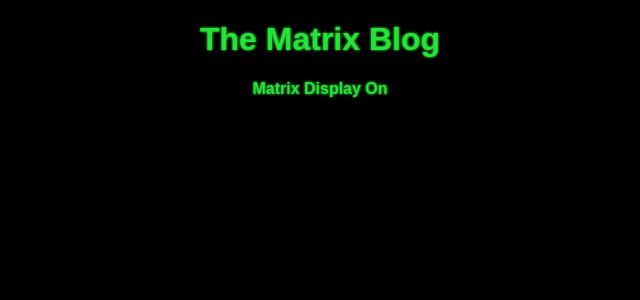
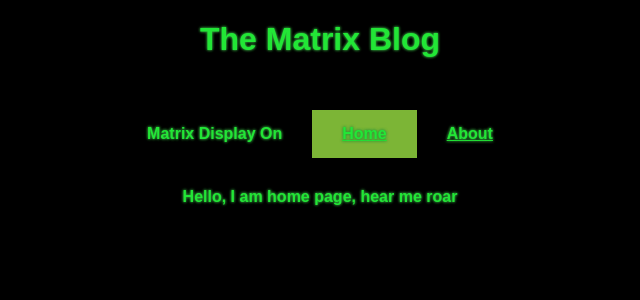
Before and after one commit to QamarFarooq/personal-blog-frontend-v1, a React (Create React App) app: page / in a window 1280 px wide. Shown: the top 300 px of the page, without its empty margins (320-960 px from the left). Built offline with nearby package versions, Linux system fonts and the light colour scheme; a web font is replaced by a local one.

Commit message:
added nav bar and also added matrix fail fall button on nav bar. Also made HomePage.js component and imported it into App.js to make sure it is working, and it is

```diff
--- a/package.json
+++ b/package.json
@@ -9,6 +9,7 @@
     "axios": "^1.4.0",
     "react": "^18.2.0",
     "react-dom": "^18.2.0",
+    "react-router-dom": "^6.14.0",
     "react-scripts": "5.0.1",
     "web-vitals": "^2.1.4"
   },
--- a/src/App.js
+++ b/src/App.js
@@ -1,10 +1,14 @@
 import './App.css';
 import { GlobalStore } from './store/Store';
 import React, { useState, useEffect, useReducer, createContext, useContext } from 'react';
+import { createBrowserRouter, createRoutesFromElements, RouterProvider, Routes, Route, Link, NavLink, Outlet } from 'react-router-dom';
 import axios from 'axios';
 import MatrixRain from './containers/MatrixRain/MatrixRain'
 import Title from './components/Title/Title.js';
-//import Navbar from './containers/Navbar/Navbar.js';
+import Navbar from './components/Navbar/Navbar.js';
+import HomePage from './components/HomePage/HomePage';
+
+
 
 // this format below is called REACT ARROW FUNCTION COMPONENT
 function App() {
@@ -26,6 +30,7 @@ function App() {
 
   // when you console.log output from a axios request, do this "console.log("this is the response => ", response.data)"
   // do NOT do this "console.log("this is the response => " + response.data)" if you do '+' the console log gives you [Object Object]
+
   useEffect (() => {
     axios.post('http://localhost:8081/').then(response => {
       console.log("this is the response a=> ", response.data)
@@ -36,13 +41,22 @@ function App() {
   }, []);
 
   return (
-    <div className="App">
-        <MatrixRain/>
-        <Title/>
 
-        <div className="button-element" onClick={() => dispatch({type: 'MATRIX_DISPLAY_BUTTON_CHANGE_MATRIX_DISPLAY_STATE'})}>Matrix Display {state.displayMatrix ? 'Off' : 'On'}</div>
+      <div className="App">
 
-    </div>
+
+          <MatrixRain/>
+          <Title/>
+          <Navbar/>
+
+
+          <Routes>
+            <Route path='/' element={<HomePage/>}></Route>
+            <Route path='about' element={<div>About Page</div>}></Route>
+          </Routes>
+
+      </div>
+
   );
 }
 
--- /dev/null
+++ b/src/components/HomePage/HomePage.js
@@ -0,0 +1,8 @@
+
+const HomePage = ( props ) => {
+    return (
+        <div>Hello, I am home page, hear me roar</div>
+    )
+}
+
+export default HomePage;
--- /dev/null
+++ b/src/components/Navbar/Navbar.css
@@ -0,0 +1,15 @@
+.nav-bar {
+    display: flex;
+    justify-content: center;
+    padding-top: 30px;
+    padding-bottom: 30px;
+    padding-right: 50px;
+    padding-left: 50px;
+}
+
+.nav-link {
+    padding-top: 15px;
+    padding-bottom: 15px;
+    padding-left: 30px;
+    padding-right: 30px;
+}
--- a/src/components/Navbar/Navbar.js
+++ b/src/components/Navbar/Navbar.js
@@ -0,0 +1,23 @@
+import App from '../../App';
+import './Navbar.css';
+import axios from 'axios';
+import React, { useState, useEffect, useReducer, createContext, useContext } from 'react';
+import { createBrowserRouter, Routes, Route, Link, NavLink, createRoutesFromElements } from 'react-router-dom';
+import { GlobalStore } from '../../store/Store.js';
+import MatrixRain from '../../containers/MatrixRain/MatrixRain';
+
+
+const Navbar = ( props ) => {
+
+    const [state, dispatch] = useContext(GlobalStore);
+
+    return (
+        <div className="nav-bar">
+             <div className="nav-link" onClick={() => dispatch({type: 'MATRIX_DISPLAY_BUTTON_CHANGE_MATRIX_DISPLAY_STATE'})}>Matrix Display {state.displayMatrix ? 'Off' : 'On'}</div>
+            <NavLink className="nav-link" to="/">Home</NavLink>
+            <NavLink className="nav-link" to="about">About</NavLink>
+        </div>
+    )
+};
+
+export default Navbar
--- a/src/index.css
+++ b/src/index.css
@@ -19,6 +19,12 @@ body {
     font-weight: 600;
 }
 
+/* Styling for links that are active */
+.active {
+  background-color: #7cb536;
+}
+
+
 /* Styling for nav bar */
 .nav-link:hover {
     color: black;
@@ -38,7 +44,7 @@ body {
 }
 
 .button-element:active {
-color: red;
+  color: red;
 }
 
 /* Styling for paginaton */
--- a/src/index.js
+++ b/src/index.js
@@ -1,5 +1,6 @@
 import React from 'react';
 import ReactDOM from 'react-dom/client';
+import { BrowserRouter } from 'react-router-dom'
 import './index.css';
 import App from './App';
 import reportWebVitals from './reportWebVitals';
@@ -7,11 +8,13 @@ import Store from './store/Store.js'
 
 const root = ReactDOM.createRoot(document.getElementById('root'));
 root.render(
-  <React.StrictMode>
-    <Store>
-      <App />
-    </Store>
-  </React.StrictMode>
+  <BrowserRouter>
+    <React.StrictMode>
+      <Store>
+        <App />
+      </Store>
+    </React.StrictMode>
+  </BrowserRouter>
 );
 
 // If you want to start measuring performance in your app, pass a function
```
Also changed, not shown: src/components/HomePage/HomePage.css (added), src/components/Pagination/Pagination.css (added), src/components/Pagination/Pagination.js (added), 1 other file (tests, documents, lock files or other folders).
